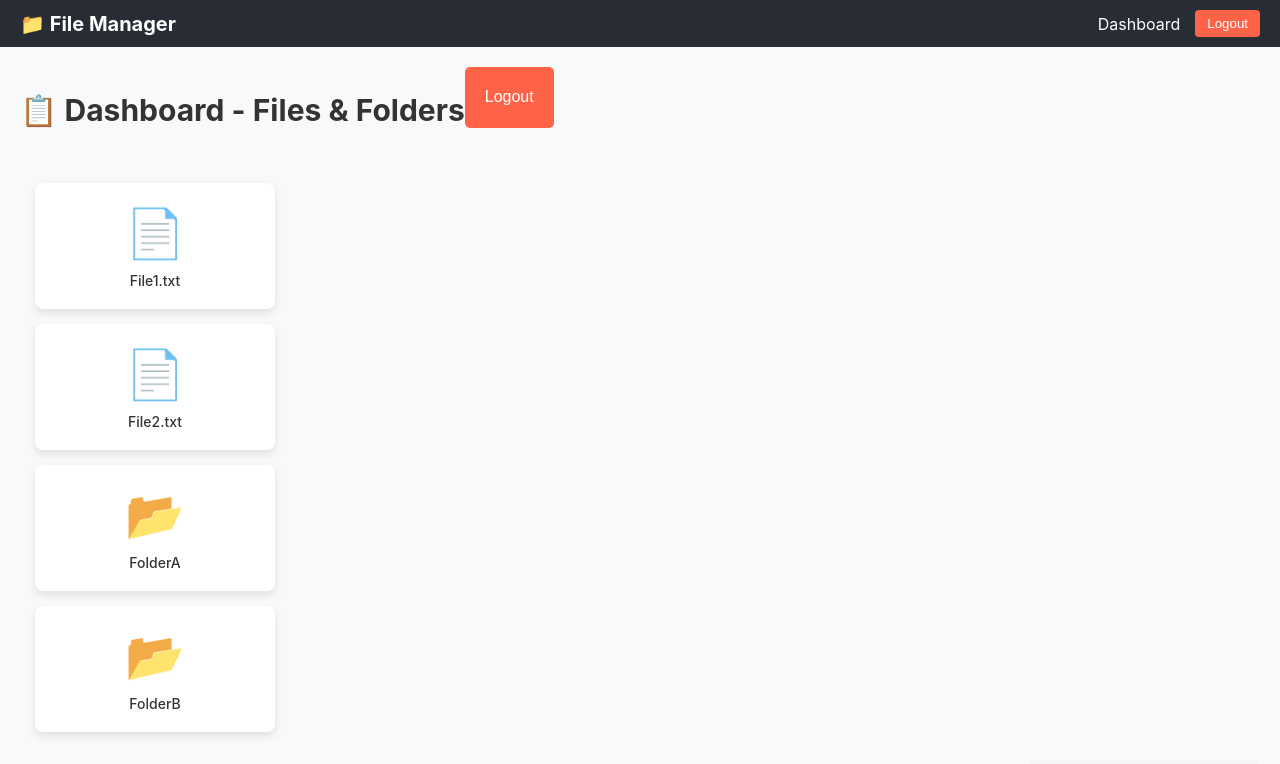
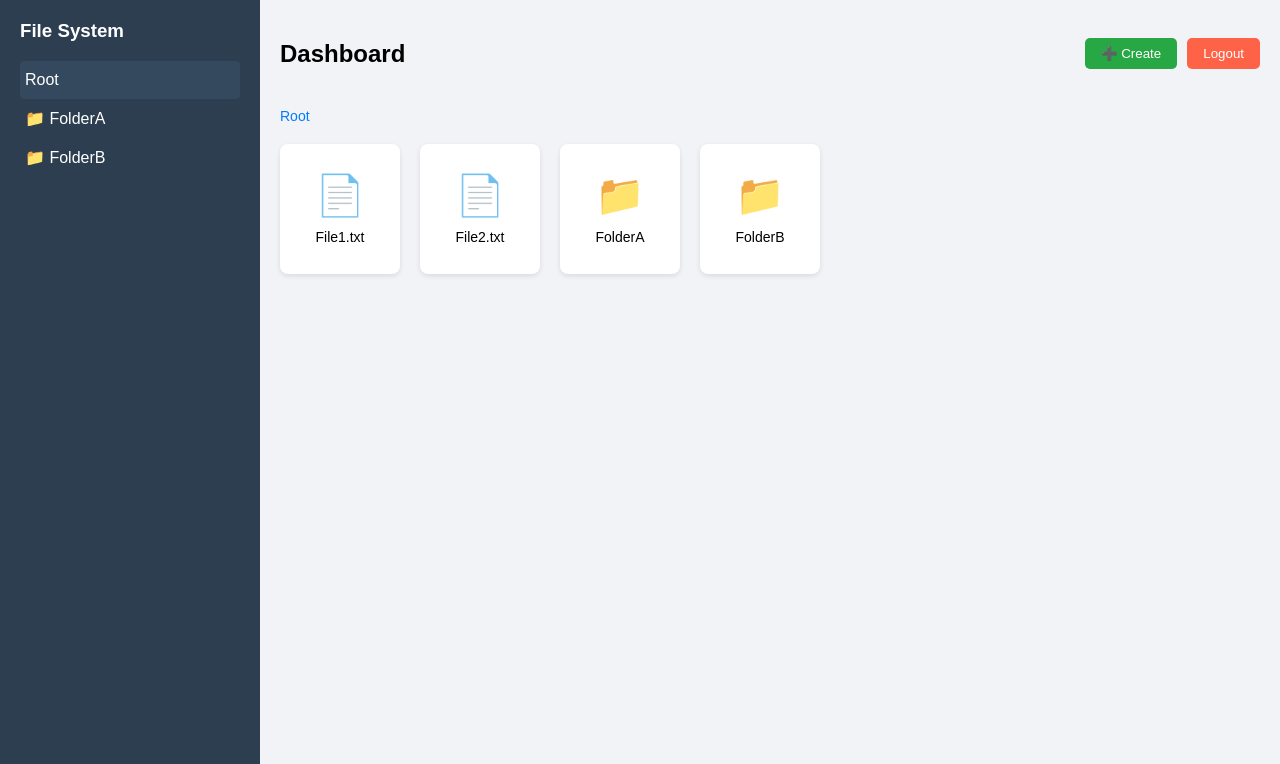
Before and after one commit to taha-hussein-17/task, a React (Create React App) app: page / in a window 1280 px wide. Before the commit this address led to /dashboard. Shown: the top 764 px of the page. Built offline with nearby package versions, Linux system fonts and the light colour scheme; sample sign-in values are in the browser's storage.

Commit message:
Added file drag-and-drop and improved folder design

```diff
--- a/src/App.css
+++ b/src/App.css
@@ -1,38 +1,132 @@
-.App {
-  text-align: center;
+body {
+  margin: 0;
+  font-family: Arial, sans-serif;
+  background: #f2f3f7;
 }
 
-.App-logo {
-  height: 40vmin;
-  pointer-events: none;
+.dashboard {
+  display: flex;
+  height: 100vh;
 }
 
-@media (prefers-reduced-motion: no-preference) {
-  .App-logo {
-    animation: App-logo-spin infinite 20s linear;
-  }
+.sidebar {
+  width: 220px;
+  background: #2c3e50;
+  color: white;
+  padding: 20px;
+  overflow-y: auto;
 }
 
-.App-header {
-  background-color: #282c34;
-  min-height: 100vh;
+.sidebar h3 {
+  margin-top: 0;
+}
+
+.sidebar ul {
+  list-style: none;
+  padding: 0;
+}
+
+.sidebar li {
+  padding: 10px 5px;
+  cursor: pointer;
+  border-radius: 4px;
+}
+
+.sidebar li:hover,
+.sidebar .active {
+  background: #34495e;
+}
+
+.main-area {
+  flex-grow: 1;
+  padding: 20px;
+  display: flex;
+  flex-direction: column;
+}
+
+.top-bar {
+  display: flex;
+  justify-content: space-between;
+  align-items: center;
+}
+
+.top-bar button {
+  padding: 8px 16px;
+  background: tomato;
+  border: none;
+  color: white;
+  border-radius: 5px;
+  cursor: pointer;
+}
+
+.breadcrumbs {
+  margin: 20px 0;
+  display: flex;
+  align-items: center;
+  font-size: 14px;
+}
+
+.breadcrumbs span {
+  margin-right: 8px;
+  cursor: pointer;
+  color: #007bff;
+}
+
+.file-grid {
+  display: flex;
+  flex-wrap: wrap;
+  gap: 20px;
+}
+
+.file-item {
+  width: 120px;
+  height: 130px;
+  background: white;
+  border-radius: 8px;
+  box-shadow: 0 2px 5px rgba(0, 0, 0, 0.1);
   display: flex;
   flex-direction: column;
   align-items: center;
   justify-content: center;
-  font-size: calc(10px + 2vmin);
-  color: white;
+  cursor: pointer;
+  transition: 0.3s;
 }
 
-.App-link {
-  color: #61dafb;
+.file-item:hover {
+  transform: scale(1.05);
 }
 
-@keyframes App-logo-spin {
-  from {
-    transform: rotate(0deg);
-  }
-  to {
-    transform: rotate(360deg);
-  }
+.file-item .icon {
+  font-size: 40px;
 }
+
+.file-item .name {
+  margin-top: 10px;
+  font-size: 14px;
+  text-align: center;
+}
+.create-form {
+  margin: 20px 0;
+  display: flex;
+  gap: 10px;
+}
+
+.create-form input,
+.create-form select {
+  padding: 8px;
+  border: 1px solid #ccc;
+  border-radius: 5px;
+}
+
+.create-form button {
+  padding: 8px 12px;
+  background-color: #3498db;
+  color: white;
+  border: none;
+  border-radius: 5px;
+  cursor: pointer;
+}
+
+.create-form button:hover {
+  opacity: 0.8;
+}
--- a/src/App.js
+++ b/src/App.js
@@ -1,15 +1,12 @@
 import { BrowserRouter as Router, Routes, Route } from "react-router-dom";
 import Dashboard from "./pages/Dashboard";
-import Login from "./pages/Login";
-import Navbar from "./components/Navbar";
+import "./App.css";
 
 function App() {
   return (
     <Router>
-      <Navbar />
       <Routes>
-        <Route path="/" element={<Login />} />
-        <Route path="/dashboard" element={<Dashboard />} />
+        <Route path="*" element={<Dashboard />} />
       </Routes>
     </Router>
   );
--- /dev/null
+++ b/src/components/Breadcrumbs.jsx
@@ -0,0 +1,18 @@
+export default function Breadcrumbs({ currentPath, onBreadcrumbClick }) {
+  const parts = currentPath.split("/").filter(Boolean);
+  let pathAccumulator = "";
+
+  return (
+    <div className="breadcrumbs">
+      <span onClick={() => onBreadcrumbClick("/")}>Root</span>
+      {parts.map((part, idx) => {
+        pathAccumulator += `${part}/`;
+        return (
+          <span key={idx} onClick={() => onBreadcrumbClick("/" + pathAccumulator)}>
+            / {part}
+          </span>
+        );
+      })}
+    </div>
+  );
+}
--- a/src/components/FileItem.jsx
+++ b/src/components/FileItem.jsx
@@ -1,33 +1,17 @@
-import React from 'react';
-
-export default function FileItem({ file, onDragStart, onDrop, onDragOver, onClick, isOpen, renderFiles }) {
+export default function FileItem({ file, onDragStart, onDrop, onDragOver, onDoubleClick }) {
   return (
     <div
-      style={{
-        marginLeft: "20px",
-        marginTop: "10px",
-        padding: "10px",
-        border: "1px solid #ccc",
-        borderRadius: "5px",
-        backgroundColor: file.isFolder ? "#f0f0f0" : "#fff",
-        cursor: file.isFolder ? "pointer" : "move"
-      }}
-      draggable={!file.isFolder}
+      className={`file-item ${file.isFolder ? "folder" : "file"}`}
+      draggable
       onDragStart={() => onDragStart(file)}
-      onDrop={() => onDrop(file)}
-      onDragOver={(e) => file.isFolder && e.preventDefault()}
-      onClick={() => file.isFolder && onClick(file)}
+      onDrop={(e) => onDrop(file)}
+      onDragOver={onDragOver}
+      onDoubleClick={onDoubleClick}
     >
-      {file.isFolder ? (
-        <span>{isOpen ? "📂" : "📁"} {file.name}</span>
-      ) : (
-        <span>📄 {file.name}</span>
-      )}
-      {file.isFolder && isOpen && (
-        <div style={{ marginLeft: "20px" }}>
-          {renderFiles(file.path + file.name + "/")}
-        </div>
-      )}
+      <div className="icon">
+        {file.isFolder ? "📁" : "📄"}
+      </div>
+      <div className="name">{file.name}</div>
     </div>
   );
 }
--- /dev/null
+++ b/src/components/Sidebar.jsx
@@ -0,0 +1,26 @@
+export default function Sidebar({ files, setCurrentPath, currentPath }) {
+  const folders = files.filter(f => f.isFolder);
+
+  return (
+    <div className="sidebar">
+      <h3>File System</h3>
+      <ul>
+        <li
+          onClick={() => setCurrentPath("/")}
+          className={currentPath === "/" ? "active" : ""}
+        >
+          Root
+        </li>
+        {folders.map(folder => (
+          <li
+            key={folder.id}
+            onClick={() => setCurrentPath(folder.path + folder.name + "/")}
+            className={currentPath === folder.path + folder.name + "/" ? "active" : ""}
+          >
+            📁 {folder.name}
+          </li>
+        ))}
+      </ul>
+    </div>
+  );
+}
--- a/src/pages/Dashboard.jsx
+++ b/src/pages/Dashboard.jsx
@@ -1,6 +1,8 @@
 import { useEffect, useState } from "react";
 import { useNavigate } from "react-router-dom";
+import Sidebar from "../components/Sidebar";
 import FileItem from "../components/FileItem";
+import Breadcrumbs from "../components/Breadcrumbs";
 
 const initialFiles = [
   { id: 1, name: "File1.txt", path: "/", isFolder: false },
@@ -13,9 +15,13 @@ const initialFiles = [
 
 export default function Dashboard() {
   const [files, setFiles] = useState(initialFiles);
+  const [currentPath, setCurrentPath] = useState("/");
   const [draggedFile, setDraggedFile] = useState(null);
   const [openFolders, setOpenFolders] = useState({});
-  const [currentPath, setCurrentPath] = useState("/");
+  const [newItemName, setNewItemName] = useState("");
+  const [newItemType, setNewItemType] = useState("file"); // 'file' or 'folder'
+  const [showCreateForm, setShowCreateForm] = useState(false);
+
   const navigate = useNavigate();
 
   useEffect(() => {
@@ -47,136 +53,100 @@ export default function Dashboard() {
     }
   };
 
-  const toggleFolder = (folder) => {
-    setOpenFolders(prev => ({
-      ...prev,
-      [folder.id]: !prev[folder.id]
-    }));
+  const filteredFiles = files.filter(f => f.path === currentPath);
+
+  const handleFolderClick = (folderName) => {
+    setCurrentPath(prev => prev + folderName + "/");
   };
 
-  const handleFolderClick = (folder) => {
-    setCurrentPath(folder.path + folder.name + "/");
+  const handleBreadcrumbClick = (path) => {
+    setCurrentPath(path);
   };
 
-  const handleBackClick = () => {
-    const pathParts = currentPath.split("/").filter(Boolean);
-    pathParts.pop();
-    const newPath = "/" + pathParts.join("/") + "/";
-    setCurrentPath(newPath);
-  };
+  const handleCreate = () => {
+    if (!newItemName.trim()) return;
 
-  const renderFiles = (currentPath) => {
-    const items = files.filter(f => f.path === currentPath);
+    const newFile = {
+      id: files.length + 1,
+      name: newItemName,
+      path: currentPath,
+      isFolder: newItemType === "folder"
+    };
 
-    return items.map(file => (
-      <div
-        key={file.id}
-        className="file-item"
-        draggable
-        onDragStart={() => handleDragStart(file)}
-        onDrop={(e) => handleDrop(file)}
-        onDragOver={(e) => file.isFolder && e.preventDefault()}
-        style={{
-          display: 'block',
-
-          width: '200px',
-          margin: '15px',
-          textAlign: 'center',
-          cursor: 'pointer',
-          padding: '20px',
-          borderRadius: '8px',
-          backgroundColor: file.isFolder && openFolders[file.id] ? '#e7f1fe' : '#ffffff',
-          boxShadow: '0 4px 8px rgba(0,0,0,0.1)',
-          transition: 'transform 0.2s ease, box-shadow 0.2s ease',
-          transform: draggedFile && draggedFile.id === file.id ? 'scale(1.05)' : 'scale(1)',
-        }}
-        onClick={() => file.isFolder && toggleFolder(file)} >
-        <div style={{ marginBottom: '10px' }}>
-          {file.isFolder ? (
-            <span style={{ fontSize: '48px', color: '#007BFF' }}>📂</span>
-          ) : (
-            <span style={{ fontSize: '48px', color: '#28a745' }}>📄</span>
-          )}
-        </div>
-        <div style={{ fontSize: '14px', color: '#333', fontWeight: '500' }}>
-          {file.name}
-        </div>
-        {file.isFolder && openFolders[file.id] && (
-          <div style={{ marginTop: '10px', paddingLeft: '20px' }}>
-            {renderFiles(file.path + file.name + "/")}
-
-          </div>
-        )}
-      </div>
-    ));
+    setFiles(prev => [...prev, newFile]);
+    setNewItemName("");
+    setShowCreateForm(false);
   };
 
   return (
-    <div
-      style={{
-        padding: "20px",
-        display: 'flex',
-        flexWrap: 'wrap',
-        justifyContent: 'start',
-        backgroundColor: '#f8f9fa',
-        minHeight: '100vh',
-      }}
-    >
-      <h2 style={{ fontSize: '30px', color: '#333', marginBottom: '20px' }}>📋 Dashboard - Files & Folders</h2>
+    <div className="dashboard">
+      <Sidebar
+        files={files}
+        setCurrentPath={setCurrentPath}
+        currentPath={currentPath}
+      />
 
-      <button
-        onClick={handleLogout}
-        style={{
-          marginBottom: "20px",
-          padding: "10px 20px",
-          backgroundColor: "tomato",
-          color: "#fff",
-          border: "none",
-          borderRadius: "5px",
-          cursor: "pointer",
-          fontSize: '16px',
-          transition: 'background-color 0.3s ease',
-        }}
-        onMouseOver={(e) => e.target.style.backgroundColor = '#e53e3e'}
-        onMouseOut={(e) => e.target.style.backgroundColor = 'tomato'}
-      >
-        Logout
-      </button>
+      <div className="main-area">
+        <div className="top-bar">
+          <h2>Dashboard</h2>
+          <div>
+            <button
+              style={{ marginRight: '10px', backgroundColor: '#28a745' }}
+              onClick={() => setShowCreateForm(true)}
+            >
+              ➕ Create
+            </button>
+            <button onClick={handleLogout}>Logout</button>
+          </div>
+        </div>
 
-      {/*
-       Breadcrumbs / المسار الحالي
-بعرض لحضرتك المسارات بتاع الفايلات عاملة ازاي
-       */}
-      <div style={{ marginBottom: '20px', fontSize: '16px', color: '#555' }}>
-        <span
-          style={{ cursor: 'pointer', color: '#007BFF' }}
-          onClick={() => setCurrentPath("/")}
-        >
+        <Breadcrumbs currentPath={currentPath} onBreadcrumbClick={handleBreadcrumbClick} />
 
-        </span>
-        {currentPath !== "/" && (
-          <>
-            {' > '}
-            <span
-              style={{ cursor: 'pointer', color: '#007BFF' }}
-              onClick={handleBackClick}
+        {showCreateForm && (
+          <div className="create-form">
+            <select
+              value={newItemType}
+              onChange={(e) => setNewItemType(e.target.value)}
             >
-              Back
-            </span>
-          </>
+              <option value="file">File</option>
+              <option value="folder">Folder</option>
+            </select>
+            <input
+              type="text"
+              placeholder="Enter name"
+              value={newItemName}
+              onChange={(e) => setNewItemName(e.target.value)}
+            />
+            <button onClick={handleCreate}>Create</button>
+            <button
+              onClick={() => {
+                setShowCreateForm(false);
+                setNewItemName("");
+              }}
+              style={{ backgroundColor: 'gray' }}
+            >
+              Cancel
+            </button>
+          </div>
         )}
+
+        <div className="file-grid">
+          {filteredFiles.map(file => (
+            <FileItem
+              key={file.id}
+              file={file}
+              onDragStart={handleDragStart}
+              onDrop={handleDrop}
+              onDragOver={(e) => file.isFolder && e.preventDefault()}
+              onDoubleClick={() => {
+                if (file.isFolder) {
+                  handleFolderClick(file.name);
+                }
+              }}
+            />
+          ))}
+        </div>
       </div>
-
-      <div style={{ marginTop: "20px", width: '100%' }}>
-        {renderFiles(currentPath)}
-      </div>
-
-      <hr style={{ marginTop: "40px", border: '1px solid #ddd' }} />
-
-      <h3 style={{ fontSize: '18px', color: '#555' }}>📜 Current Files State:</h3>
-      <pre style={{ backgroundColor: '#f4f4f4', padding: '15px', borderRadius: '8px', fontSize: '14px', color: '#333' }}>
-        {JSON.stringify(files, null, 2)}
-      </pre>
     </div>
   );
 }
```
